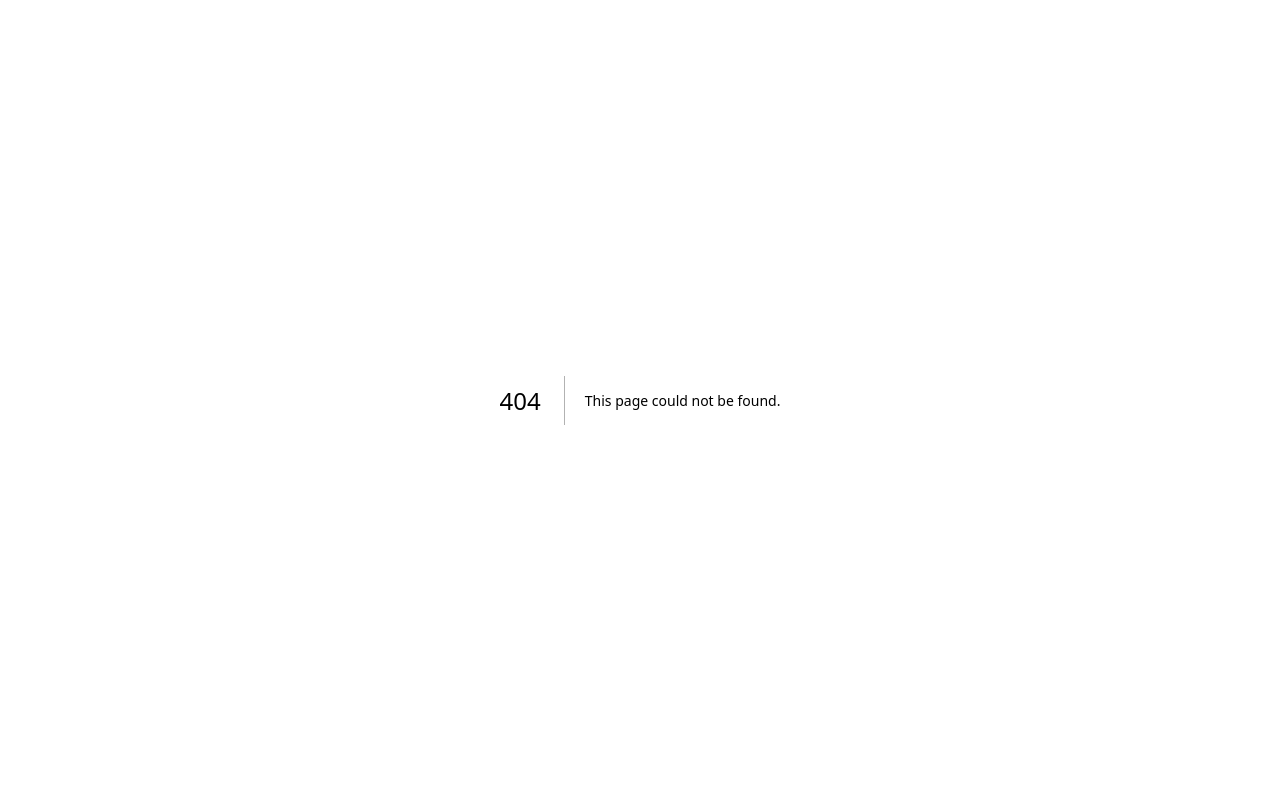
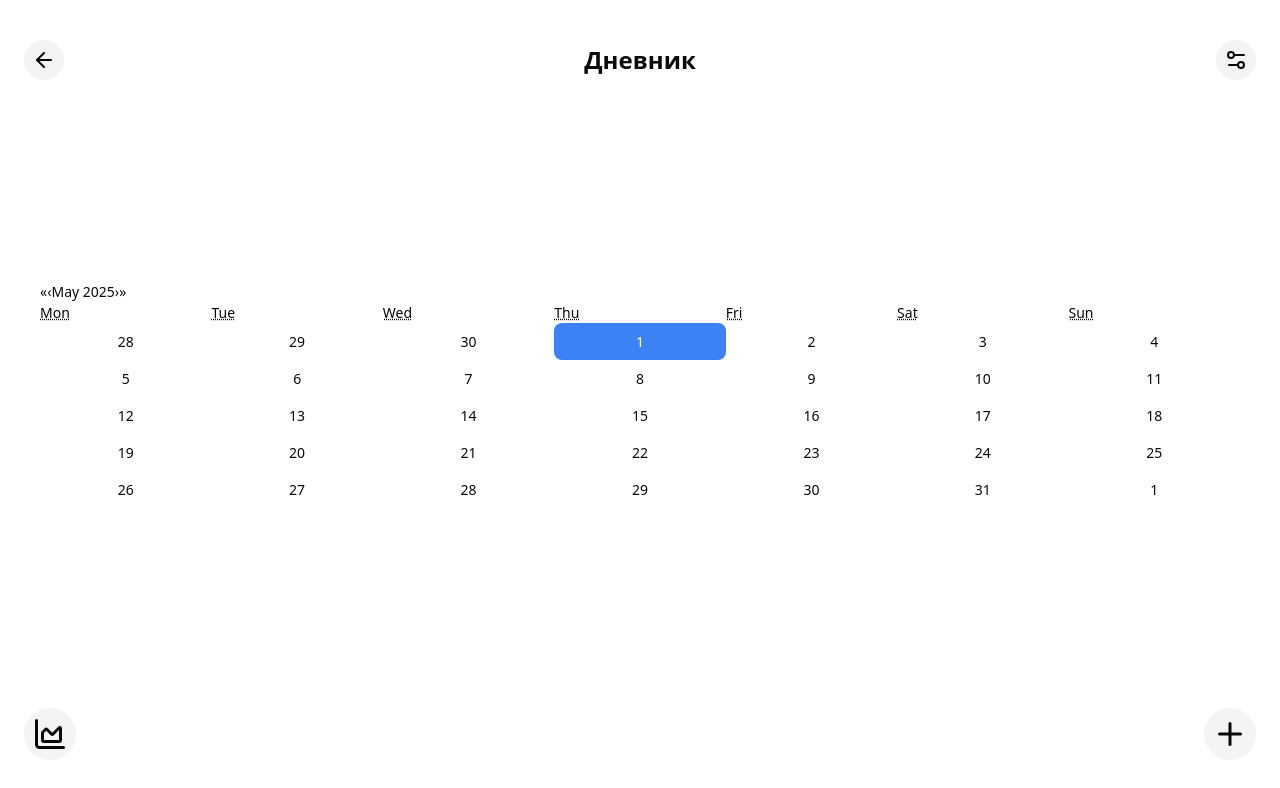
Before and after one commit to timaantonuk/frontend, a Next.js app: page /diary in a window 1280 px wide. Before the commit this address had no page. Shown: the top 788 px of the page. Built offline with nearby package versions, Linux system fonts and the light colour scheme.

Commit message:
add diary page, profile page, diary calendar, rounded button, add lib react-calendar, lucid-icons

```diff
--- /dev/null
+++ b/app/diary/page.tsx
@@ -0,0 +1,37 @@
+import { ArrowLeft, ChartArea, Plus, Settings2 } from 'lucide-react';
+import RoundedButton from '@/components/RoundedButton';
+import DiaryCalendar from '@/components/DiaryCalendar';
+
+function Page({}) {
+  return (
+    <section className="mainContainer flex flex-col justify-between gap-5">
+      <nav className="flex justify-between items-center">
+        <RoundedButton href="/">
+          <ArrowLeft size={24} />
+        </RoundedButton>
+
+        <h2 className="headingSecondary">Дневник</h2>
+
+        <RoundedButton href="/profile">
+          <Settings2 size={24} />
+        </RoundedButton>
+      </nav>
+
+      <div>
+        <DiaryCalendar />
+      </div>
+
+      <footer className="flex justify-between">
+        <RoundedButton href="/">
+          <ChartArea size={36} />
+        </RoundedButton>
+
+        <RoundedButton href="/profile">
+          <Plus size={36} />
+        </RoundedButton>
+      </footer>
+    </section>
+  );
+}
+
+export default Page;
--- a/app/globals.css
+++ b/app/globals.css
@@ -125,6 +125,10 @@
   @apply text-3xl font-bold;
 }
 
+.headingSecondary {
+  @apply text-2xl font-bold
+}
+
 .mainContainer {
   @apply h-screen w-screen px-6 py-10;
 }
--- a/app/layout.tsx
+++ b/app/layout.tsx
@@ -25,7 +25,7 @@ export default function RootLayout({
   children: React.ReactNode;
 }>) {
   return (
-    <html lang="en">
+    <html lang="en" suppressHydrationWarning>
       <body className={`${geistSans.variable} ${geistMono.variable} antialiased`}>
         <main>{children}</main>
       </body>
--- a/app/page.tsx
+++ b/app/page.tsx
@@ -8,6 +8,18 @@ export default function Home() {
       <Link href="/onboarding">
         <Button>Onboarding Start</Button>
       </Link>
+
+      <Link href="/onboarding/diary">
+        <Button>Onboarding diary</Button>
+      </Link>
+
+      <Link href="/diary">
+        <Button>Automatic thoughts diary</Button>
+      </Link>
+
+      <Link href="/profile">
+        <Button>Profile</Button>
+      </Link>
     </div>
   );
 }
--- /dev/null
+++ b/app/profile/page.tsx
@@ -0,0 +1,16 @@
+import { Button } from '@/components/ui/button';
+import Link from 'next/link';
+
+function Page({}) {
+  return (
+    <div className="mainContainer flex flex-col gap-10">
+      <p>profile settings to be done</p>
+
+      <Link href="/">
+        <Button>Home page</Button>
+      </Link>
+    </div>
+  );
+}
+
+export default Page;
--- /dev/null
+++ b/app/styles/calendar.css
@@ -0,0 +1,17 @@
+.react-calendar {
+    background: white;
+    border-radius: 12px;
+    padding: 1rem;
+    font-size: 14px;
+}
+
+.react-calendar__tile {
+    padding: 0.5rem;
+    border-radius: 8px;
+    transition: background-color 0.2s;
+}
+
+.react-calendar__tile--active {
+    background-color: #3b82f6;
+    color: white;
+}
--- /dev/null
+++ b/components/DiaryCalendar.tsx
@@ -0,0 +1,30 @@
+'use client';
+
+import '../app/styles/calendar.css';
+
+import { useState, useEffect } from 'react';
+import Calendar from 'react-calendar';
+
+type ValuePiece = Date | null;
+type Value = ValuePiece | [ValuePiece, ValuePiece];
+
+function DiaryCalendar() {
+  const [value, onChange] = useState<Value>(new Date());
+  const [isClient, setIsClient] = useState(false);
+
+  useEffect(() => {
+    setIsClient(true);
+  }, []);
+
+  if (!isClient) {
+    return <div className="calendar-placeholder">Загрузка календаря...</div>;
+  }
+
+  return (
+    <div>
+      <Calendar onChange={onChange} value={value} />
+    </div>
+  );
+}
+
+export default DiaryCalendar;
--- /dev/null
+++ b/components/RoundedButton.tsx
@@ -0,0 +1,19 @@
+'use client';
+
+import { ReactNode } from 'react';
+import Link from 'next/link';
+
+type TRoundedButtonProps = {
+  children: ReactNode;
+  href: string;
+};
+
+function RoundedButton({ children, href }: TRoundedButtonProps) {
+  return (
+    <Link href={href}>
+      <button className="bg-secondary p-2 rounded-full">{children}</button>
+    </Link>
+  );
+}
+
+export default RoundedButton;
--- a/package.json
+++ b/package.json
@@ -32,6 +32,7 @@
     "next": "15.3.1",
     "next-themes": "^0.4.6",
     "react": "^19.0.0",
+    "react-calendar": "^5.1.0",
     "react-dom": "^19.0.0",
     "react-hook-form": "^7.56.1",
     "sonner": "^2.0.3",
```
Also changed, not shown: 1 other file (tests, documents, lock files or other folders).
